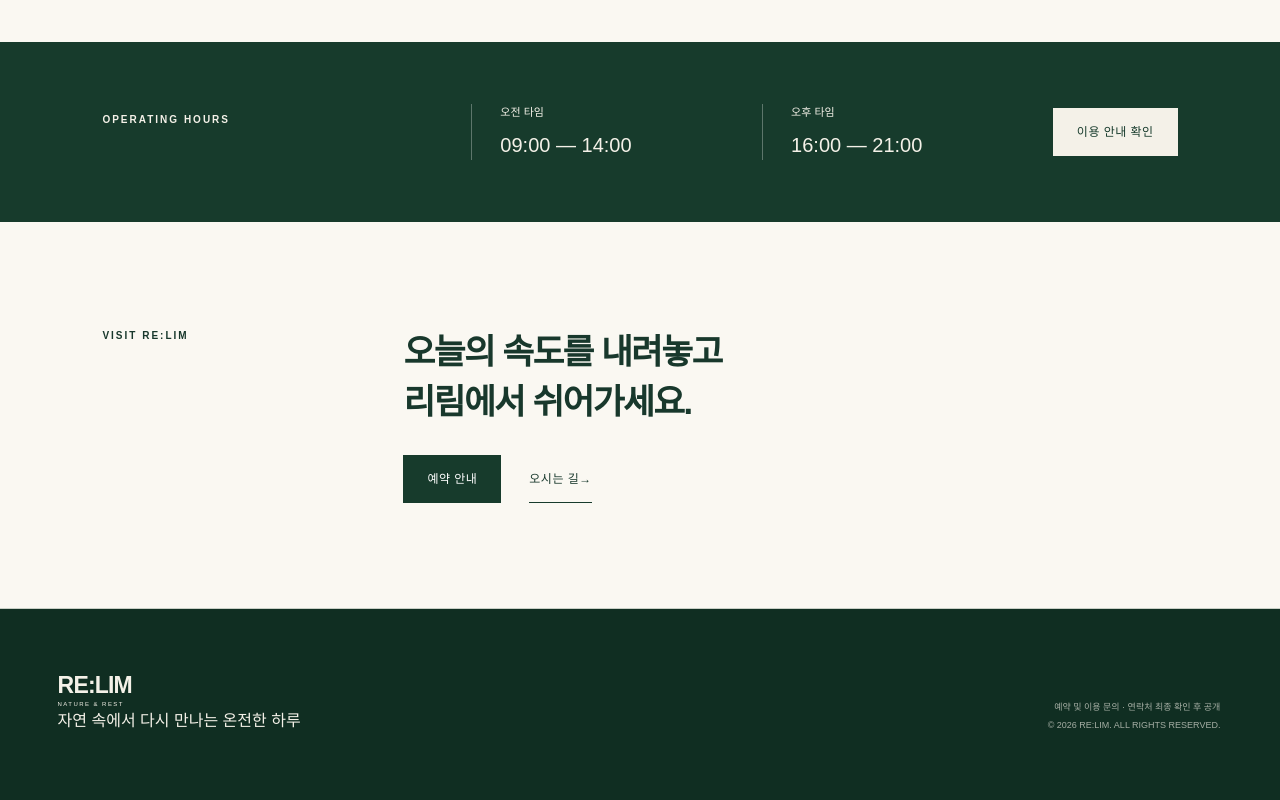
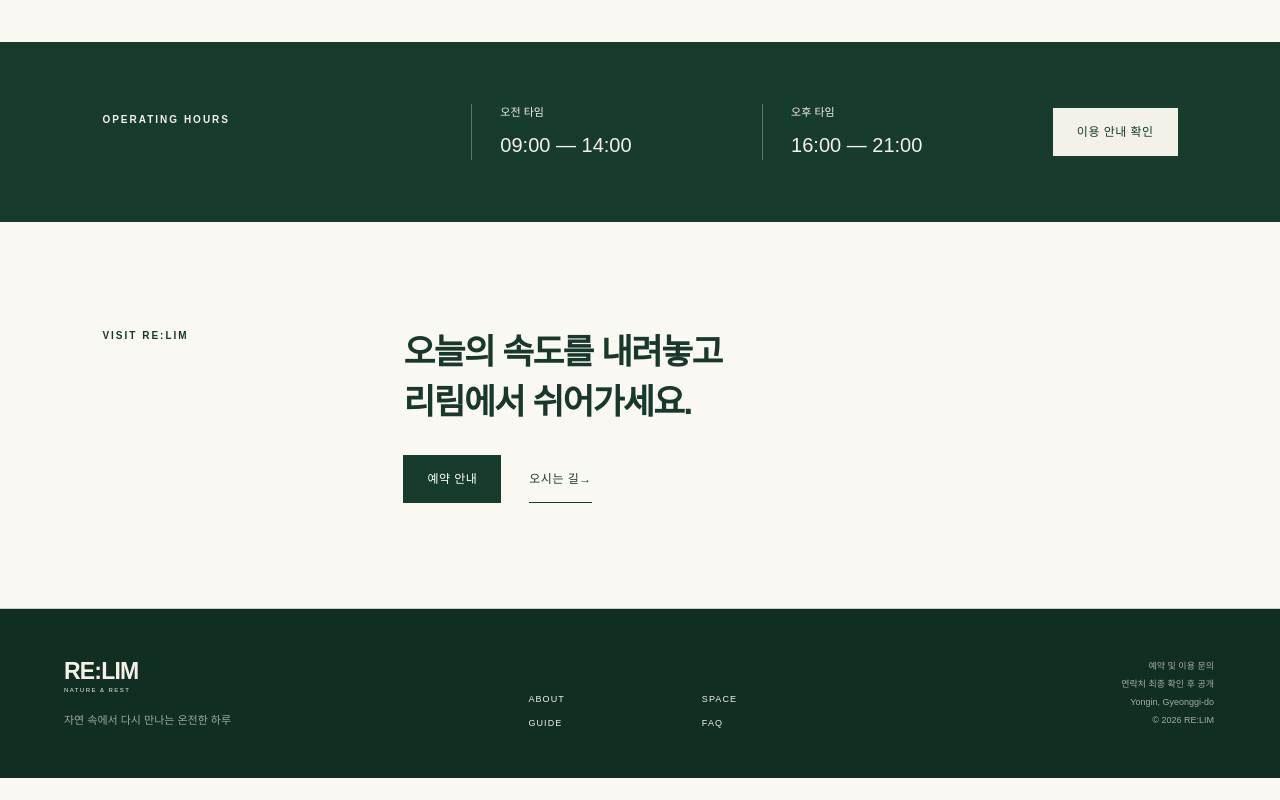
Before and after one commit to jyhome1228-cyber/relim_site, a Next.js app: page / in a window 1280 px wide. Shown: the part 1669-2469 px from the top of the page. After the commit the page ends 2447 px from the top, so only its background shows below. Built offline with nearby package versions, Linux system fonts and the light colour scheme.

Commit message:
Refine header and footer hierarchy

```diff
--- a/app/components.tsx
+++ b/app/components.tsx
@@ -16,14 +16,15 @@ export function Header() {
     <input id="menu" className="menu-toggle" type="checkbox" aria-label="메뉴 열기" />
     <label htmlFor="menu" className="menu-button"><span /><span /></label>
     <nav>{nav.map(([label, href]) => <Link key={href} href={href}>{label}</Link>)}</nav>
-    <a className="header-cta" href="/reservation">RESERVATION</a>
+    <Link className="header-cta" href="/reservation">RESERVATION</Link>
   </header>;
 }
 
 export function Footer() {
-  return <footer>
-    <div><div className="logo footer-logo"><strong>RE:LIM</strong><span>NATURE &amp; REST</span></div><p>자연 속에서 다시 만나는 온전한 하루</p></div>
-    <div className="footer-info"><p>예약 및 이용 문의 · 연락처 최종 확인 후 공개</p><p>© 2026 RE:LIM. ALL RIGHTS RESERVED.</p></div>
+  return <footer className="site-footer">
+    <div className="footer-brand"><div className="logo footer-logo"><strong>RE:LIM</strong><span>NATURE &amp; REST</span></div><p>자연 속에서 다시 만나는 온전한 하루</p></div>
+    <div className="footer-nav"><Link href="/about">ABOUT</Link><Link href="/space">SPACE</Link><Link href="/guide">GUIDE</Link><Link href="/faq">FAQ</Link></div>
+    <div className="footer-info"><p>예약 및 이용 문의</p><p>연락처 최종 확인 후 공개</p><p>Yongin, Gyeonggi-do</p><p>© 2026 RE:LIM</p></div>
   </footer>;
 }
 
@@ -34,5 +35,5 @@ export function PageHero({ eyebrow, title, desc }: { eyebrow: string; title: str
 }
 
 export function PhotoBlock({ label, className = "" }: { label: string; className?: string }) {
-  return <div className={`photo-block ${className}`} role="img" aria-label={`${label} 사진 교체 영역`}><span>{label}</span><small>IMAGE AREA</small></div>;
+  return <div className={`photo-block ${className}`} aria-label={`${label} 이미지 삽입 예정 영역`}><span>{label}</span><small>PHOTO TO BE ADDED</small></div>;
 }
```
